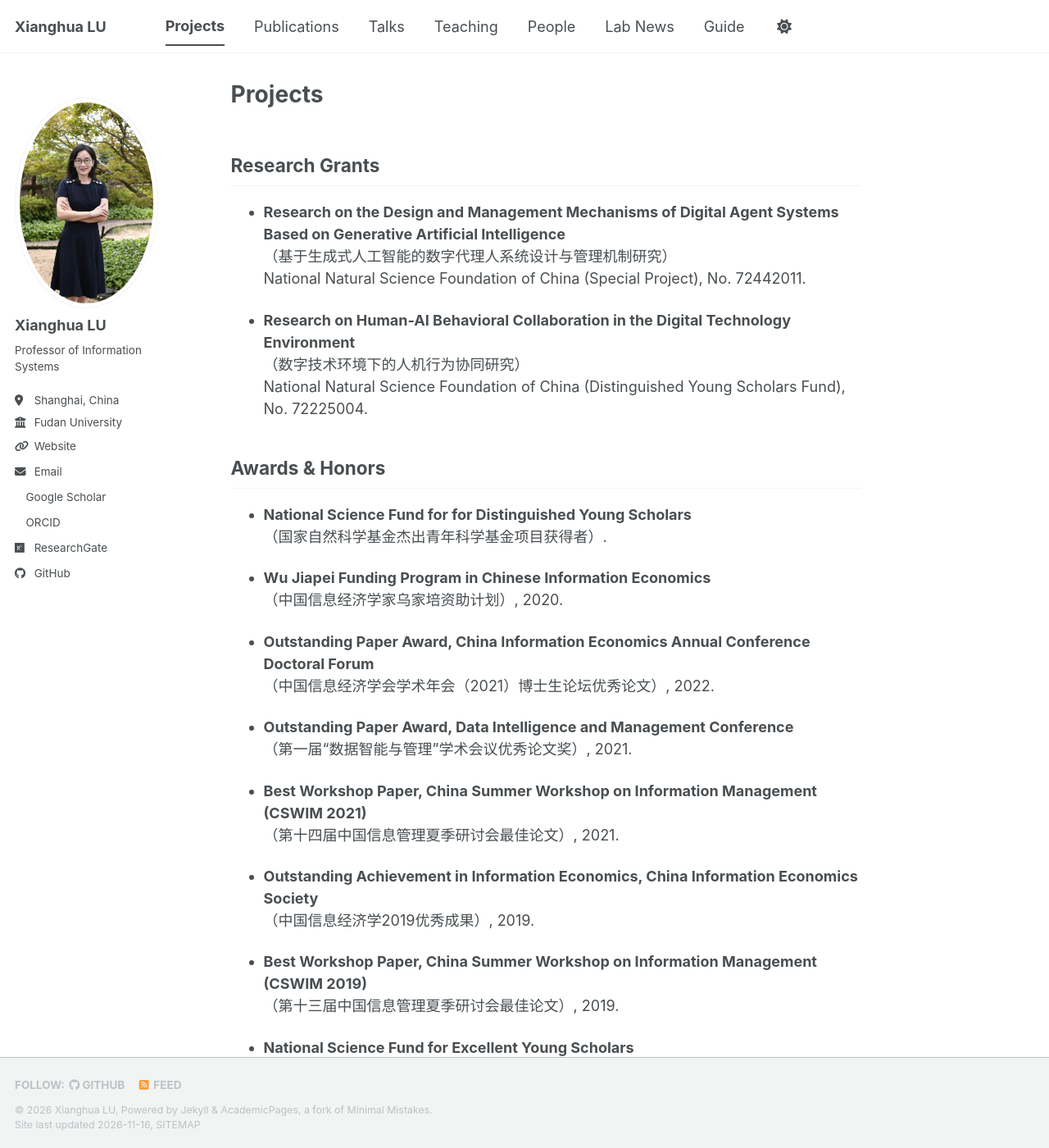
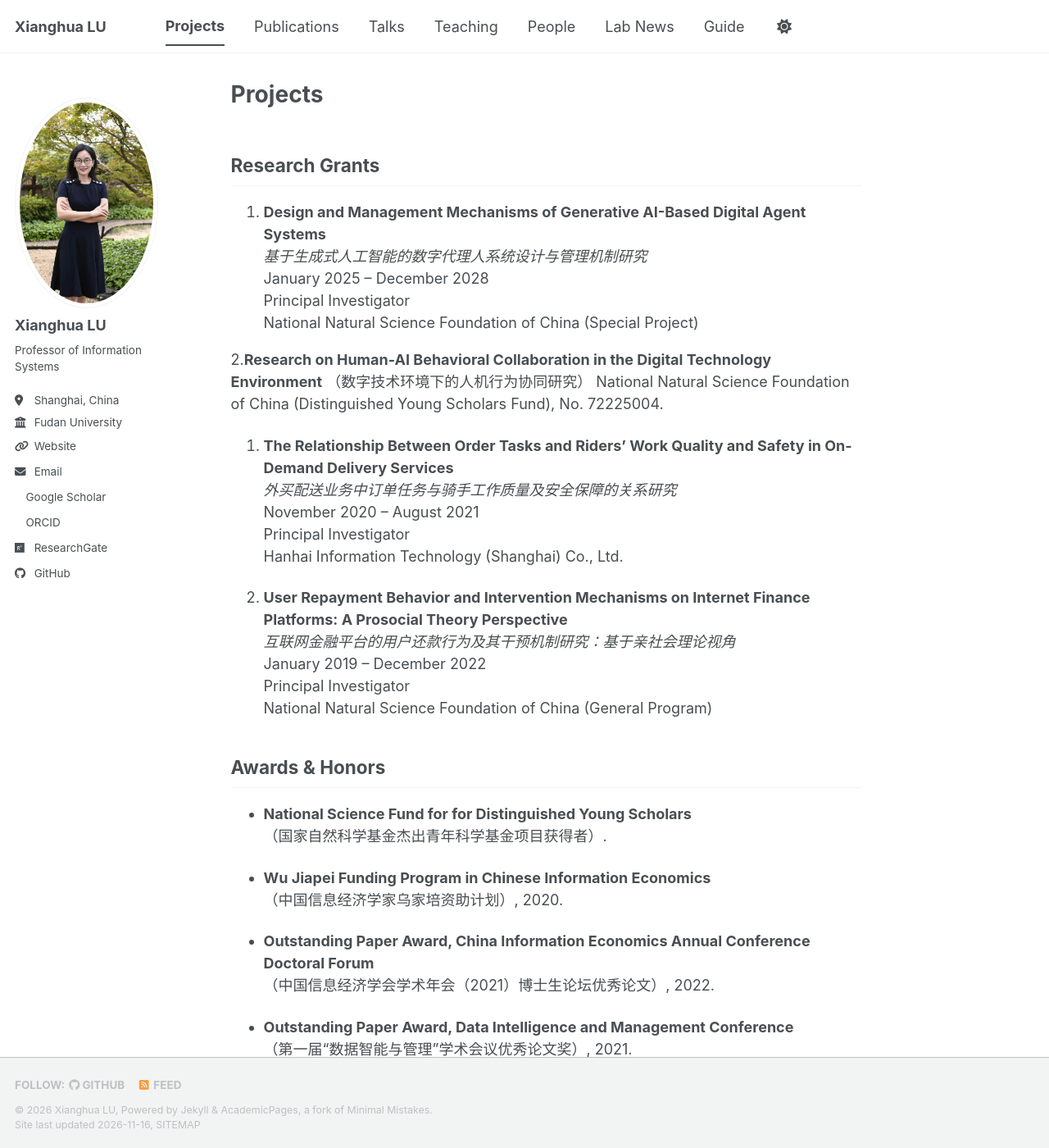
Before and after one commit to Xianghualu/Xianghualu.github.io, a Jekyll site: the page built from _pages/projects.md, in a window 1280 px wide and 1400 px high. Shown: the whole window at 82% size. Built offline with Jekyll 4.4.1, drawn with Linux system fonts in a browser that asks for light colours; a style sheet for code colours, icons or effects is not loaded.

Commit message:
Update projects.md

```diff
--- a/_pages/projects.md
+++ b/_pages/projects.md
@@ -7,13 +7,27 @@ author_profile: true
 
 ## Research Grants
 
-- **Research on the Design and Management Mechanisms of Digital Agent Systems Based on Generative Artificial Intelligence**
-  （基于生成式人工智能的数字代理人系统设计与管理机制研究）
-  National Natural Science Foundation of China (Special Project), No. 72442011.
+1. **Design and Management Mechanisms of Generative AI-Based Digital Agent Systems**
+   *基于生成式人工智能的数字代理人系统设计与管理机制研究*
+   January 2025 – December 2028
+   Principal Investigator
+   National Natural Science Foundation of China (Special Project)
 
-- **Research on Human-AI Behavioral Collaboration in the Digital Technology Environment**
-  （数字技术环境下的人机行为协同研究）
-  National Natural Science Foundation of China (Distinguished Young Scholars Fund), No. 72225004.
+2.**Research on Human-AI Behavioral Collaboration in the Digital Technology Environment**
+（数字技术环境下的人机行为协同研究）
+National Natural Science Foundation of China (Distinguished Young Scholars Fund), No. 72225004.
+
+3. **The Relationship Between Order Tasks and Riders' Work Quality and Safety in On-Demand Delivery Services**
+   *外买配送业务中订单任务与骑手工作质量及安全保障的关系研究*
+   November 2020 – August 2021
+   Principal Investigator
+   Hanhai Information Technology (Shanghai) Co., Ltd.
+
+4. **User Repayment Behavior and Intervention Mechanisms on Internet Finance Platforms: A Prosocial Theory Perspective**
+   *互联网金融平台的用户还款行为及其干预机制研究：基于亲社会理论视角*
+   January 2019 – December 2022
+   Principal Investigator
+   National Natural Science Foundation of China (General Program)
 
 ## Awards & Honors
 
```
